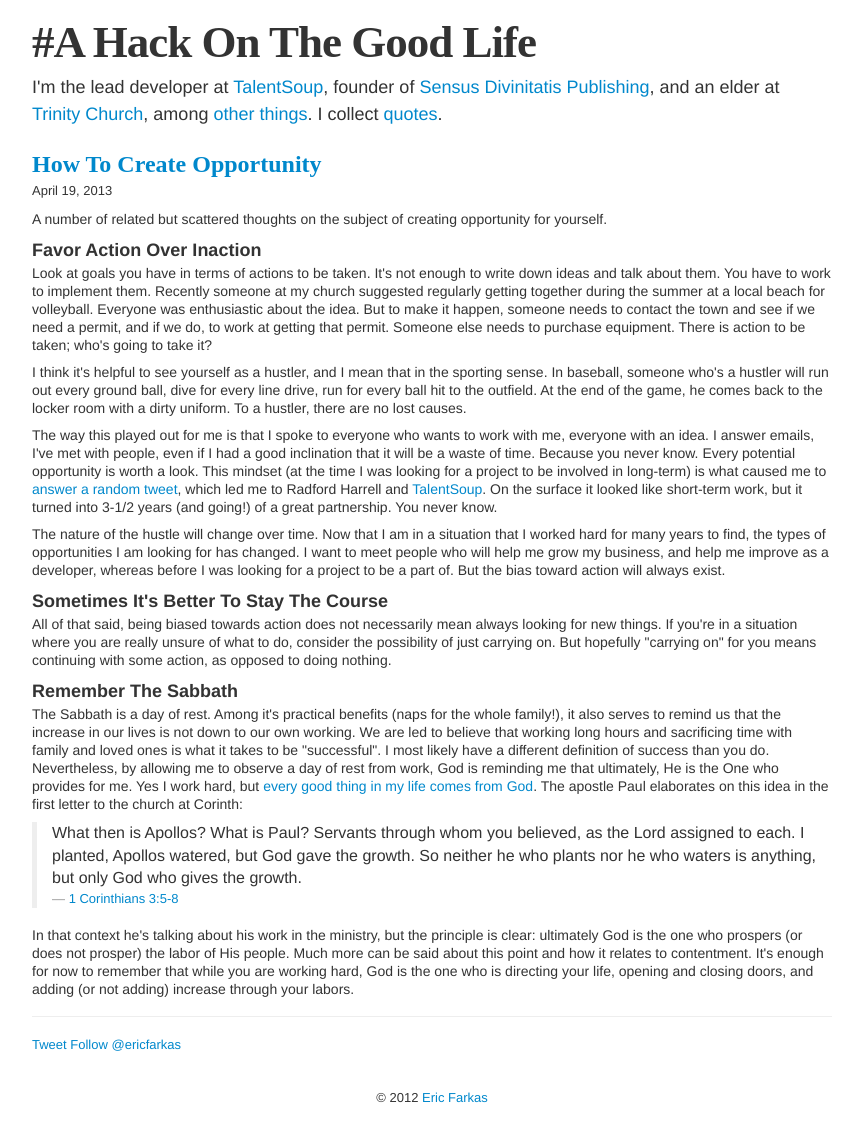
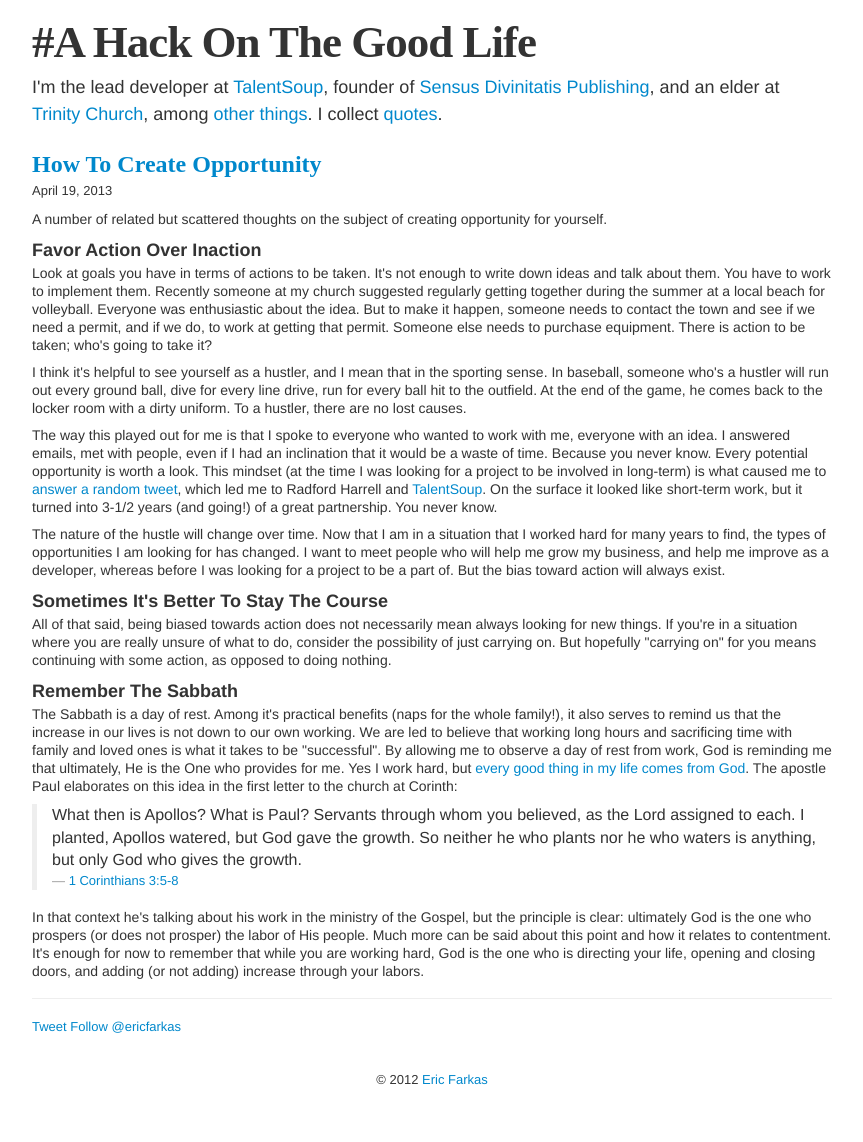
Before and after one commit to speric/speric.github.com, a Jekyll site: the page built from _posts/2013-04-19-how-to-create-opportunity.markdown, in a window 1280 px wide. Shown: the whole page, without its empty margins (208-1071 px from the left). Built offline with Jekyll 4.4.1, drawn with Linux system fonts in a browser that asks for light colours; some web fonts are replaced; Markdown is read by kramdown in place of the engine named in the settings; comment, search, counter and statistics services are not loaded.

Commit message:
Update 2013-04-19-how-to-create-opportunity.markdown

```diff
--- a/_posts/2013-04-19-how-to-create-opportunity.markdown
+++ b/_posts/2013-04-19-how-to-create-opportunity.markdown
@@ -9,7 +9,7 @@ title: How To Create Opportunity
 
 <p>I think it's helpful to see yourself as a hustler, and I mean that in the sporting sense.  In baseball, someone who's a hustler will run out every ground ball, dive for every line drive, run for every ball hit to the outfield.  At the end of the game, he comes back to the locker room with a dirty uniform. To a hustler, there are no lost causes.</p>
 
-<p>The way this played out for me is that I spoke to everyone who wants to work with me, everyone with an idea. I answer emails, I've met with people, even if I had a good inclination that it will be a waste of time.  Because you never know. Every potential opportunity is worth a look. This mindset (at the time I was looking for a project to be involved in long-term) is what caused me to <a href="https://twitter.com/saddington/status/4367475923">answer a random tweet</a>, which led me to Radford Harrell and <a href="https://talentsoup.com">TalentSoup</a>. On the surface it looked like short-term work, but it turned into 3-1/2 years (and going!) of a great partnership. You never know.</p>
+<p>The way this played out for me is that I spoke to everyone who wanted to work with me, everyone with an idea. I answered emails, met with people, even if I had an inclination that it would be a waste of time.  Because you never know. Every potential opportunity is worth a look. This mindset (at the time I was looking for a project to be involved in long-term) is what caused me to <a href="https://twitter.com/saddington/status/4367475923">answer a random tweet</a>, which led me to Radford Harrell and <a href="https://talentsoup.com">TalentSoup</a>. On the surface it looked like short-term work, but it turned into 3-1/2 years (and going!) of a great partnership. You never know.</p>
 
 <p>The nature of the hustle will change over time.  Now that I am in a situation that I worked hard for many years to find, the types of opportunities I am looking for has changed.  I want to meet people who will help me grow my business, and help me improve as a developer, whereas before I was looking for a project to be a part of. But the bias toward action will always exist.</p>
 
@@ -17,10 +17,10 @@ title: How To Create Opportunity
 <p>All of that said, being biased towards action does not necessarily mean always looking for new things.  If you're in a situation where you are really unsure of what to do, consider the possibility of just carrying on. But hopefully "carrying on" for you means continuing with some action, as opposed to doing nothing.</p>
 
 <h3>Remember The Sabbath</h3>
-<p>The Sabbath is a day of rest. Among it's practical benefits (naps for the whole family!), it also serves to remind us that the increase in our lives is not down to our own working.  We are led to believe that working long hours and sacrificing time with family and loved ones is what it takes to be "successful". I most likely have a different definition of success than you do. Nevertheless, by allowing me to observe a day of rest from work, God is reminding me that ultimately, He is the One who provides for me.  Yes I work hard, but <a href="http://www.biblegateway.com/passage/?search=James+1%3A17&version=NIV">every good thing in my life comes from God</a>. The apostle Paul elaborates on this idea in the first letter to the church at Corinth:
+<p>The Sabbath is a day of rest. Among it's practical benefits (naps for the whole family!), it also serves to remind us that the increase in our lives is not down to our own working.  We are led to believe that working long hours and sacrificing time with family and loved ones is what it takes to be "successful".  By allowing me to observe a day of rest from work, God is reminding me that ultimately, He is the One who provides for me.  Yes I work hard, but <a href="http://www.biblegateway.com/passage/?search=James+1%3A17&version=NIV">every good thing in my life comes from God</a>. The apostle Paul elaborates on this idea in the first letter to the church at Corinth:</p>
  <blockquote>
   <p>What then is Apollos? What is Paul? Servants through whom you believed, as the Lord assigned to each. I planted, Apollos watered, but God gave the growth. So neither he who plants nor he who waters is anything, but only God who gives the growth.</p>
   <small><a href="http://www.biblegateway.com/passage/?search=1+Corinthians+3%3A5-8&version=ESV">1 Corinthians 3:5-8</a></small>
 </blockquote>
 
-<p>In that context he's talking about his work in the ministry, but the principle is clear: ultimately God is the one who prospers (or does not prosper) the labor of His people. Much more can be said about this point and how it relates to contentment. It's enough for now to remember that while you are working hard, God is the one who is directing your life, opening and closing doors, and adding (or not adding) increase through your labors.</p>
+<p>In that context he's talking about his work in the ministry of the Gospel, but the principle is clear: ultimately God is the one who prospers (or does not prosper) the labor of His people. Much more can be said about this point and how it relates to contentment. It's enough for now to remember that while you are working hard, God is the one who is directing your life, opening and closing doors, and adding (or not adding) increase through your labors.</p>
```
